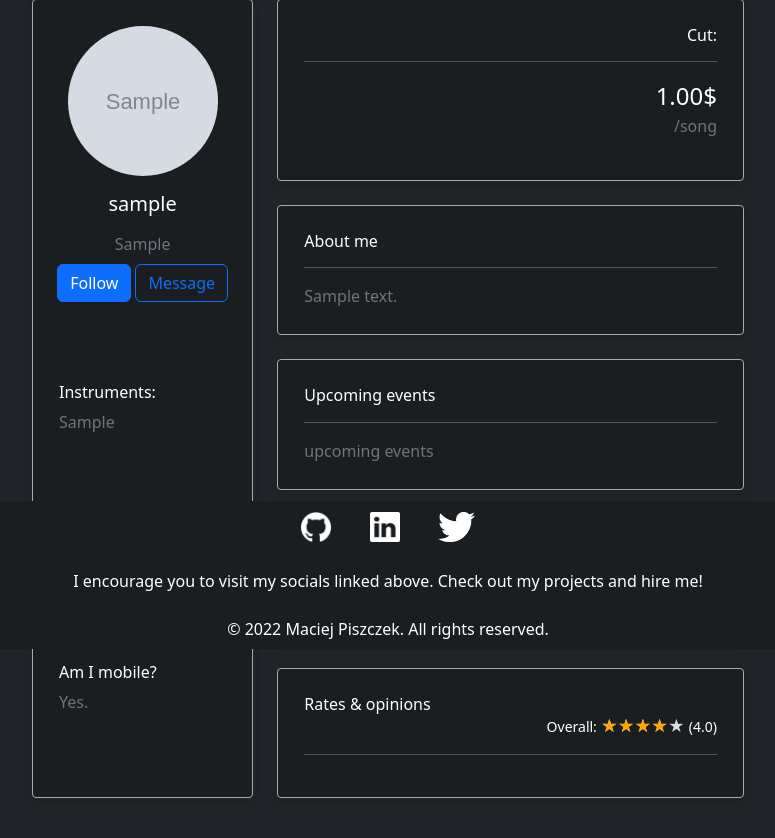
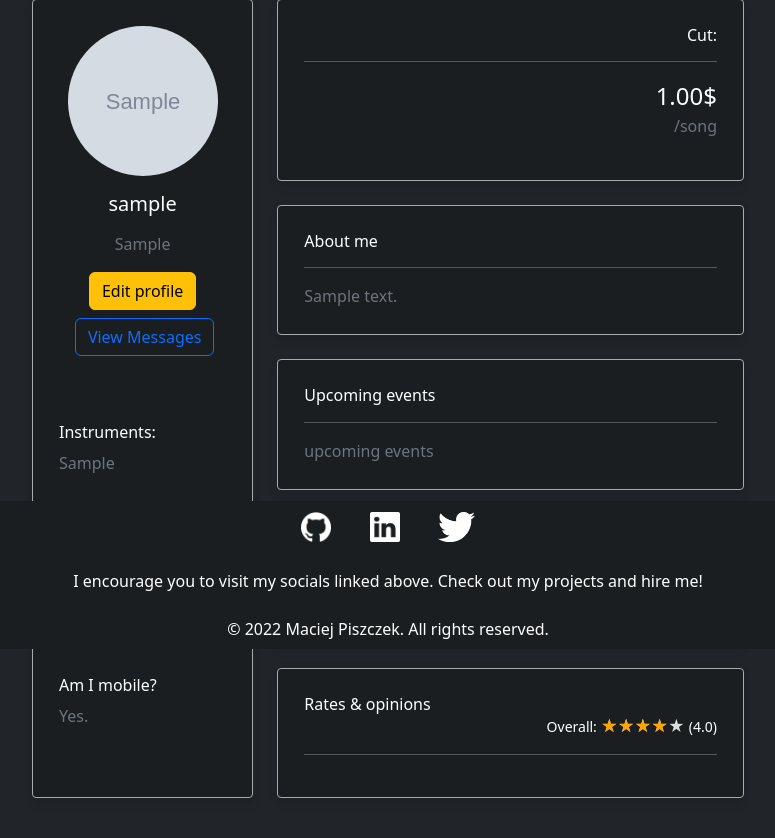
Before and after one commit to maciejpiszczek/hire-musician, a Django app: a page that uses backend_core/users/templates/users/user_profile.html in a window 1280 px wide. Shown: the part 151-989 px from the top of the page, without its empty margins (252-1027 px from the left). Run offline with Django 4.2, Linux system fonts and the light colour scheme; a user stored in the database is signed in; tables that the repository leaves empty hold one stand-in row (values such as "Sample post"); grey boxes marked "Sample" are stand-in pictures; parts of the project's set-up code (start-up, migrations or seed data) failed here and were passed over; some libraries are stand-ins or nearby versions.

Commit message:
added profile edit option for profile owner and admin

```diff
--- a/backend_core/users/templates/users/user_profile.html
+++ b/backend_core/users/templates/users/user_profile.html
@@ -18,9 +18,14 @@
             {% endif %}
             <h5 class="my-3">{{ profile }}</h5>
             <p class="text-muted mb-2">{{ profile.location }}</p>
-            <div class="d-flex justify-content-center mb-2">
-              <button type="button" class="btn btn-primary">Follow</button>
-              <button type="button" class="btn btn-outline-primary ms-1">Message</button>
+            <div class="d-block justify-content-center mb-2">
+              {% if profile_mod %}
+                <button type="button" class="btn btn-warning m-2">Edit profile</button>
+                <button type="button" class="btn btn-outline-primary ms-1">View Messages</button>
+              {% else %}
+                <button type="button" class="btn btn-primary m-2">Follow</button>
+                <button type="button" class="btn btn-outline-primary ms-1">Message</button>
+              {% endif %}
             </div>
           </div>
           <div class="card-body">
--- a/backend_core/users/views.py
+++ b/backend_core/users/views.py
@@ -22,6 +22,12 @@ class MusicianProfileView(DetailView):
     model = models.UserProfile
     template_name = 'users/user_profile.html'
     context_object_name = 'profile'
+
+    def get_context_data(self, **kwargs):
+        context = super().get_context_data(**kwargs)
+        if context['profile'].user == self.request.user or self.request.user.is_superuser:
+            context['profile_mod'] = True
+        return context
 
 
 def registration_view(request):
```
